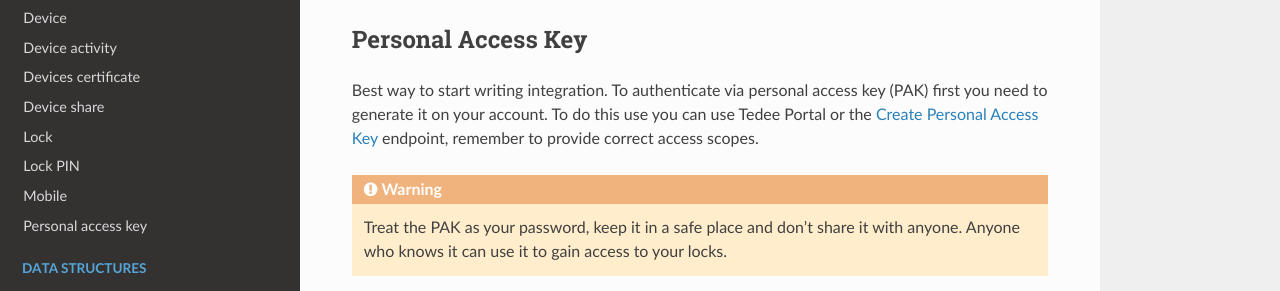
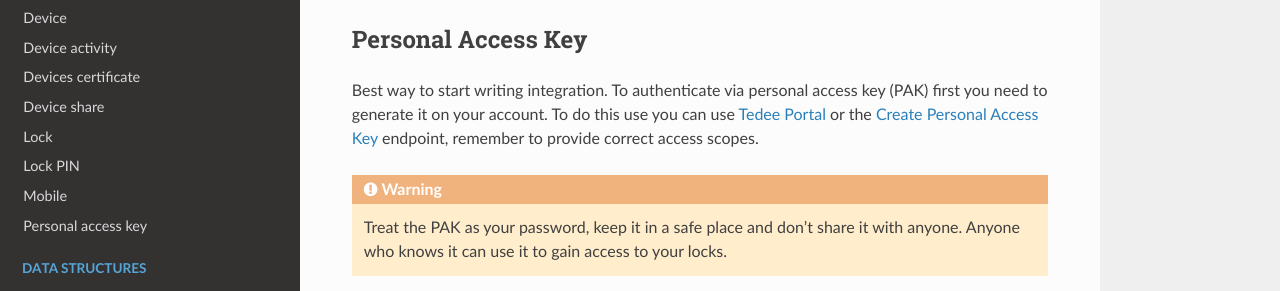
Before and after one commit to tedee-com/tedee-api-doc, a Sphinx documentation site: the page built from docs/source/howtos/authenticate.rst, in a window 1280 px wide and 900 px high. Shown: the part 397-688 px from the top of the window. Built offline with Sphinx 7.4.7 and the Read the Docs theme 2.0.0, drawn with Linux system fonts in a browser that asks for light colours; pages that are not in the unit, such as notebooks, are missing from menus; part of the change alters nothing that is shown.

```diff
--- a/docs/source/howtos/authenticate.rst
+++ b/docs/source/howtos/authenticate.rst
@@ -25,7 +25,7 @@ Personal Access Key
 --------------------------
 
 Best way to start writing integration. To authenticate via personal access key (PAK) first you need to generate it on your account.
-To do this use you can use Tedee Portal or the :doc:`Create Personal Access Key <../endpoints/personalaccesskey/create>` endpoint, remember to provide correct access scopes.
+To do this use you can use `Tedee Portal <portal.tedee.com>`_ or the :doc:`Create Personal Access Key <../endpoints/personalaccesskey/create>` endpoint, remember to provide correct access scopes.
 
 .. warning::
     Treat the PAK as your password, keep it in a safe place and don't share it with anyone. Anyone who knows it can use it to gain access to your locks.
```
